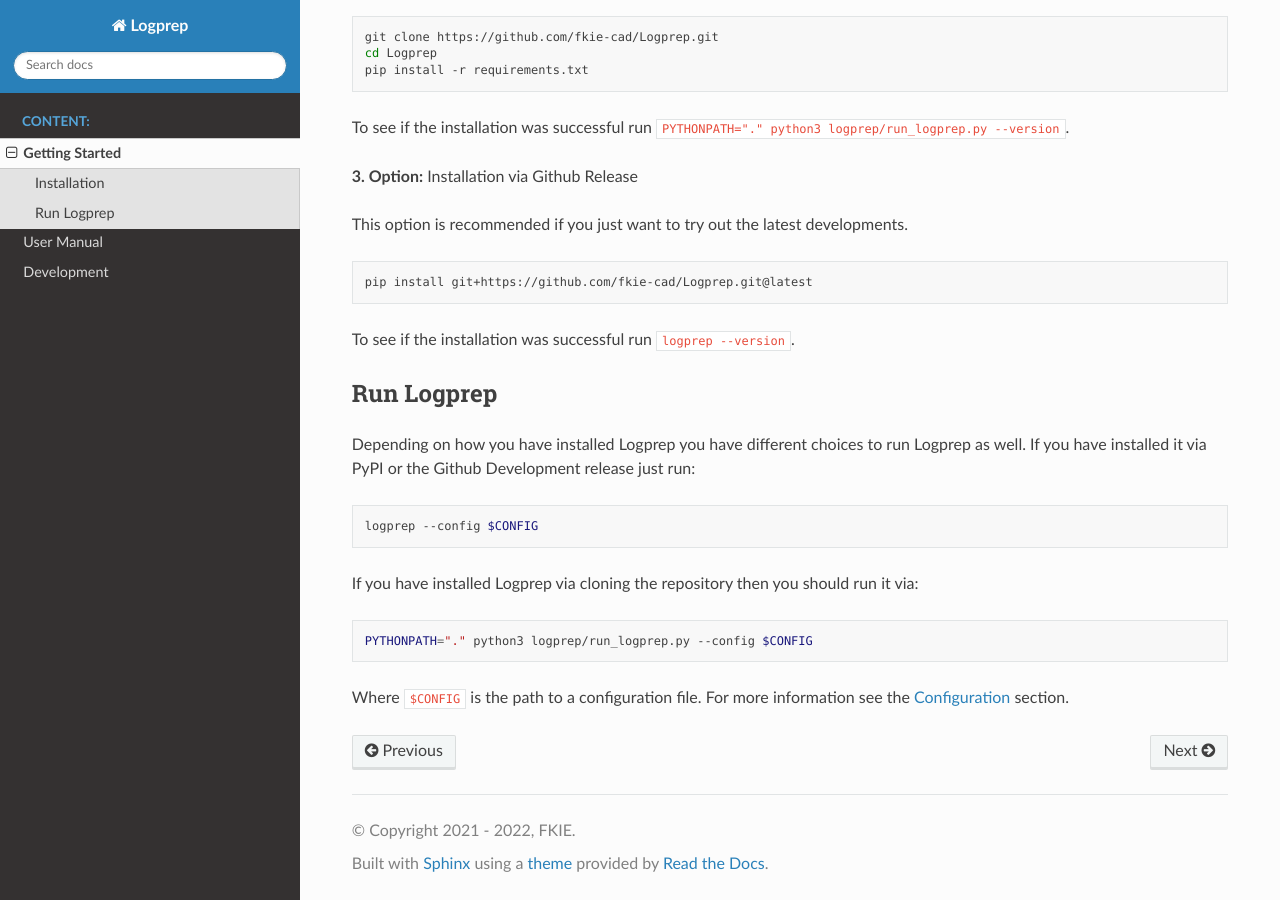
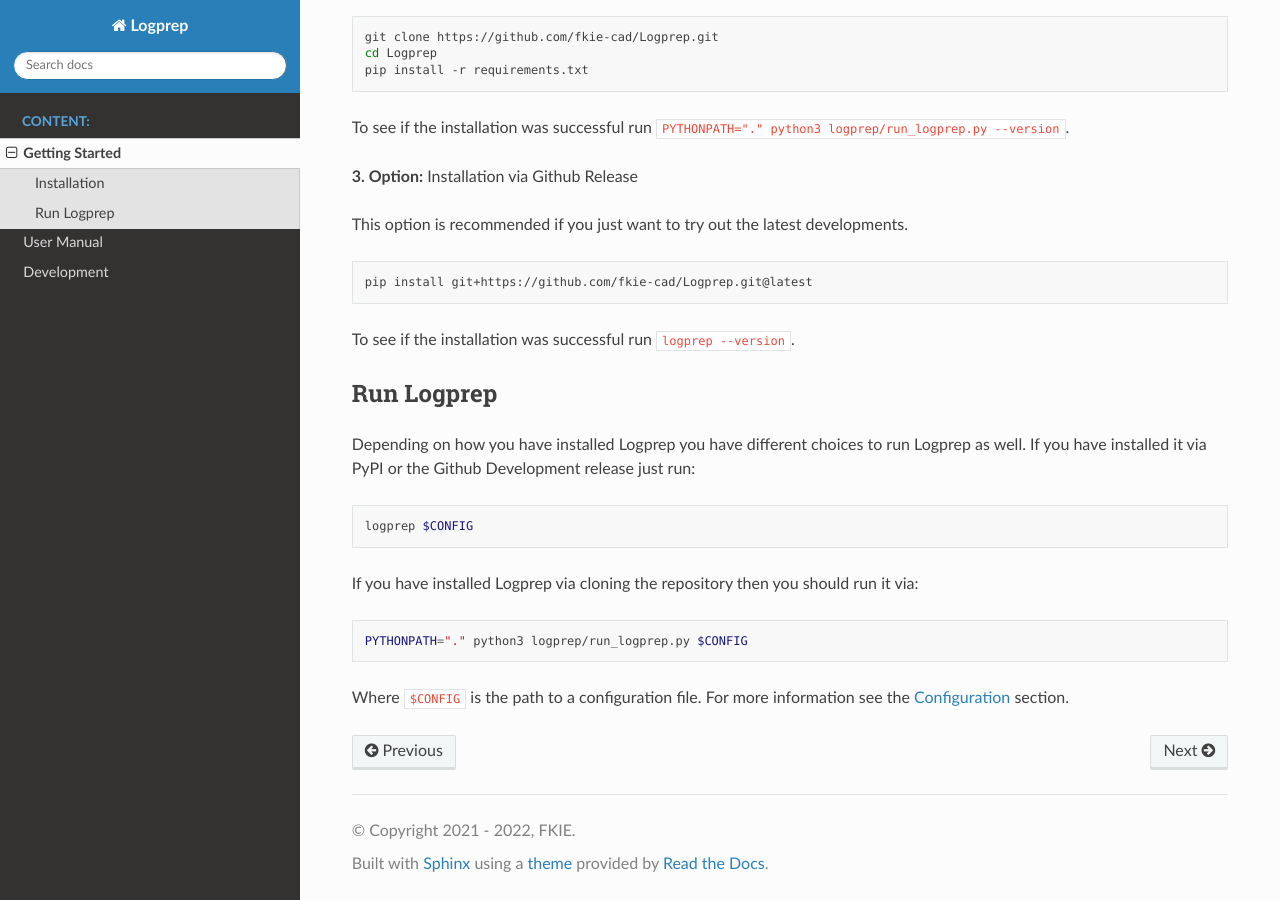
Before and after one commit to fkie-cad/Logprep, a Sphinx documentation site: the page built from doc/source/getting_started.rst, in a window 1280 px wide and 900 px high, scrolled down 580 px. Built offline with Sphinx 7.4.7 and the Read the Docs theme 2.0.0, drawn with Linux system fonts in a browser that asks for light colours.

Commit message:
Fix documentation

```diff
--- a/doc/source/getting_started.rst
+++ b/doc/source/getting_started.rst
@@ -51,13 +51,13 @@
 
 ..  code-block:: bash
 
-    logprep --config $CONFIG
+    logprep $CONFIG
 
 If you have installed Logprep via cloning the repository then you should run it via:
 
 ..  code-block:: bash
 
-    PYTHONPATH="." python3 logprep/run_logprep.py --config $CONFIG
+    PYTHONPATH="." python3 logprep/run_logprep.py $CONFIG
 
 Where :code:`$CONFIG` is the path to a configuration file.
 For more information see the :ref:`configuration` section.
--- a/doc/source/user_manual/configuration/logprep.rst
+++ b/doc/source/user_manual/configuration/logprep.rst
@@ -6,7 +6,7 @@
 =======
 
 It is optionally possible to set a version to your configuration file which can be printed via
-:code:`logprep --version --config config/pipeline.yml`.
+:code:`logprep --version config/pipeline.yml`.
 This has no effect on the execution of logprep and is merely used for documentation purposes.
 
 process_count
```
Also changed, not shown: README.md (+2 -2 lines).
